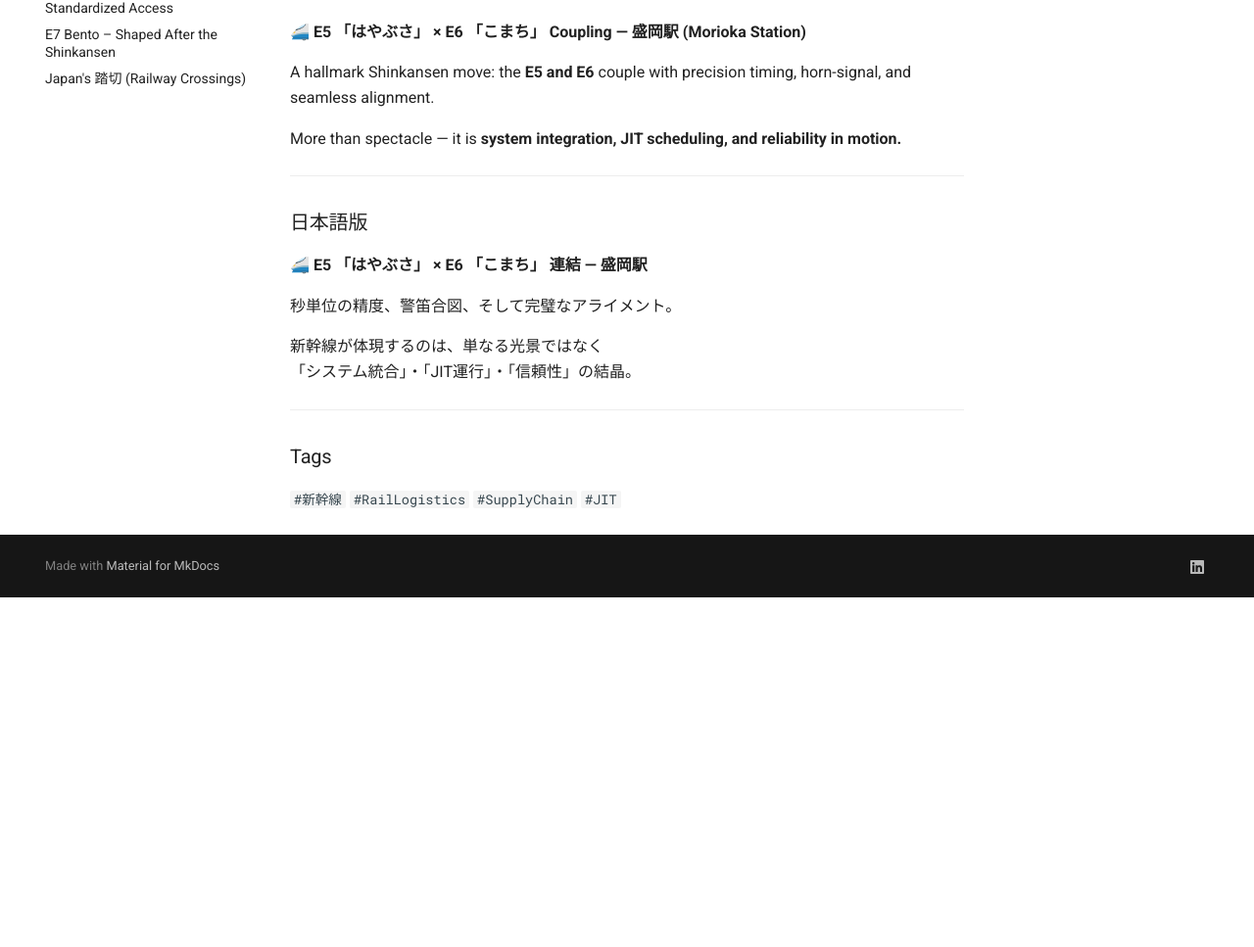
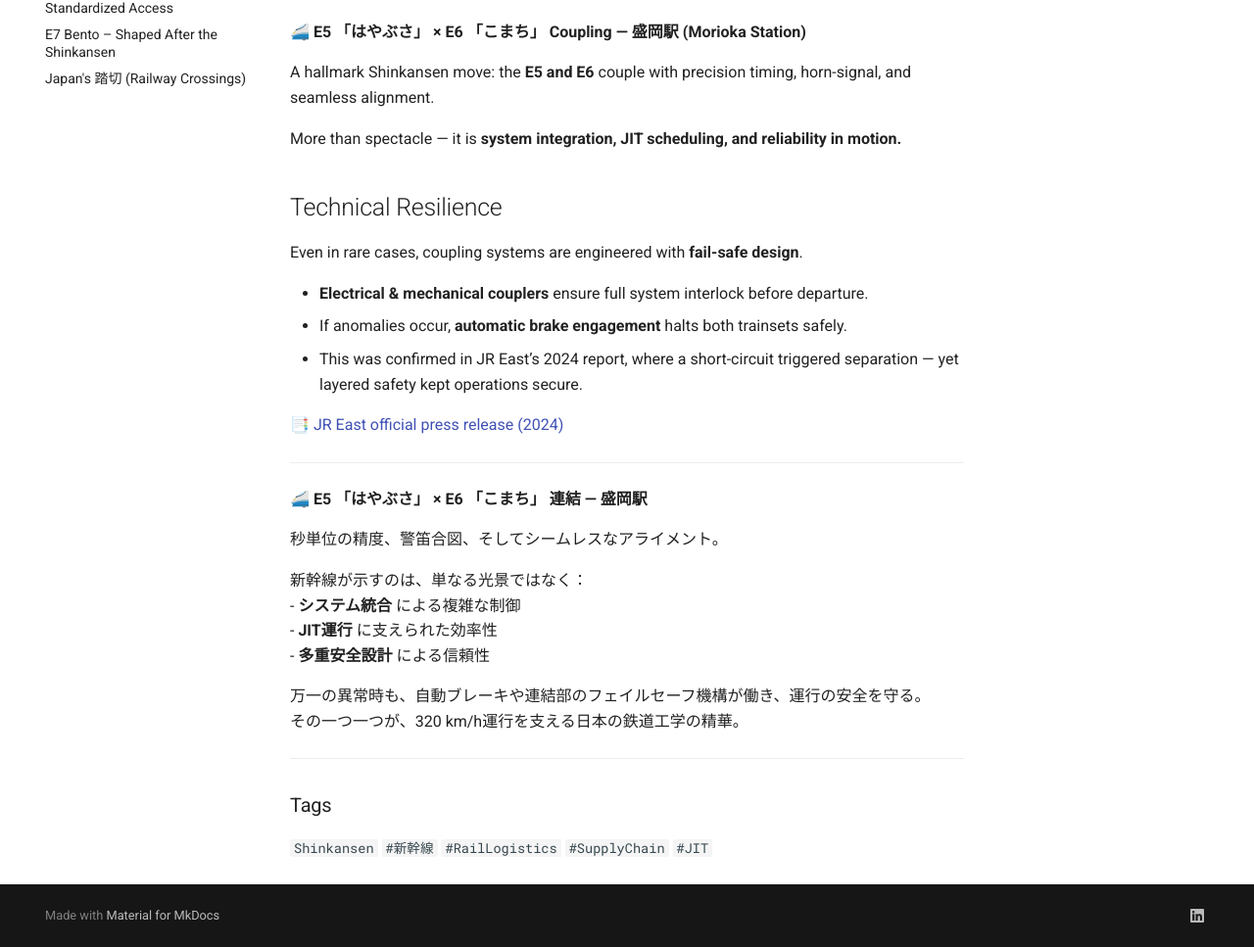
Before and after one commit to alvvvli/alvin-site, an MkDocs documentation site: the page built from docs/rail/e5e6.md, in a window 1280 px wide and 1400 px high, scrolled down 400 px, cut to the strip 433-1400 px from the top of the window. Shown: the whole strip at 98% size. Built offline with MkDocs 1.6.1 and Material for MkDocs 9.7.7, drawn with Linux system fonts in a browser that asks for light colours; before the commit the page ends 1443 px from its top, so only the background shows below that; some of the changed text lies outside the part shown.

Commit message:
Update e5e6.md

```diff
--- a/docs/rail/e5e6.md
+++ b/docs/rail/e5e6.md
@@ -6,25 +6,36 @@
         frameborder="0" allowfullscreen>
 </iframe>
 
-
 🚄 **E5 「はやぶさ」 × E6 「こまち」 Coupling — 盛岡駅 (Morioka Station)**
 
 A hallmark Shinkansen move: the **E5 and E6** couple with precision timing, horn-signal, and seamless alignment.
 
 More than spectacle — it is **system integration, JIT scheduling, and reliability in motion.**
 
+## Technical Resilience
+Even in rare cases, coupling systems are engineered with **fail-safe design**.
+
+- **Electrical & mechanical couplers** ensure full system interlock before departure.
+- If anomalies occur, **automatic brake engagement** halts both trainsets safely.
+- This was confirmed in JR East’s 2024 report, where a short-circuit triggered separation — yet layered safety kept operations secure.
+
+📑 [JR East official press release (2024)](https://www.jreast.co.jp/press/2024/20240926_ho02.pdf)
+
 ---
-
-### 日本語版
 
 🚄 **E5 「はやぶさ」 × E6 「こまち」 連結 — 盛岡駅**
 
-秒単位の精度、警笛合図、そして完璧なアライメント。
+秒単位の精度、警笛合図、そしてシームレスなアライメント。
 
-新幹線が体現するのは、単なる光景ではなく
-「システム統合」・「JIT運行」・「信頼性」の結晶。
+新幹線が示すのは、単なる光景ではなく：
+- **システム統合** による複雑な制御
+- **JIT運行** に支えられた効率性
+- **多重安全設計** による信頼性
+
+万一の異常時も、自動ブレーキや連結部のフェイルセーフ機構が働き、運行の安全を守る。
+その一つ一つが、320 km/h運行を支える日本の鉄道工学の精華。
 
 ---
 
 ### Tags
-`#新幹線` `#RailLogistics` `#SupplyChain` `#JIT`
+`Shinkansen` `#新幹線` `#RailLogistics` `#SupplyChain` `#JIT`
```
